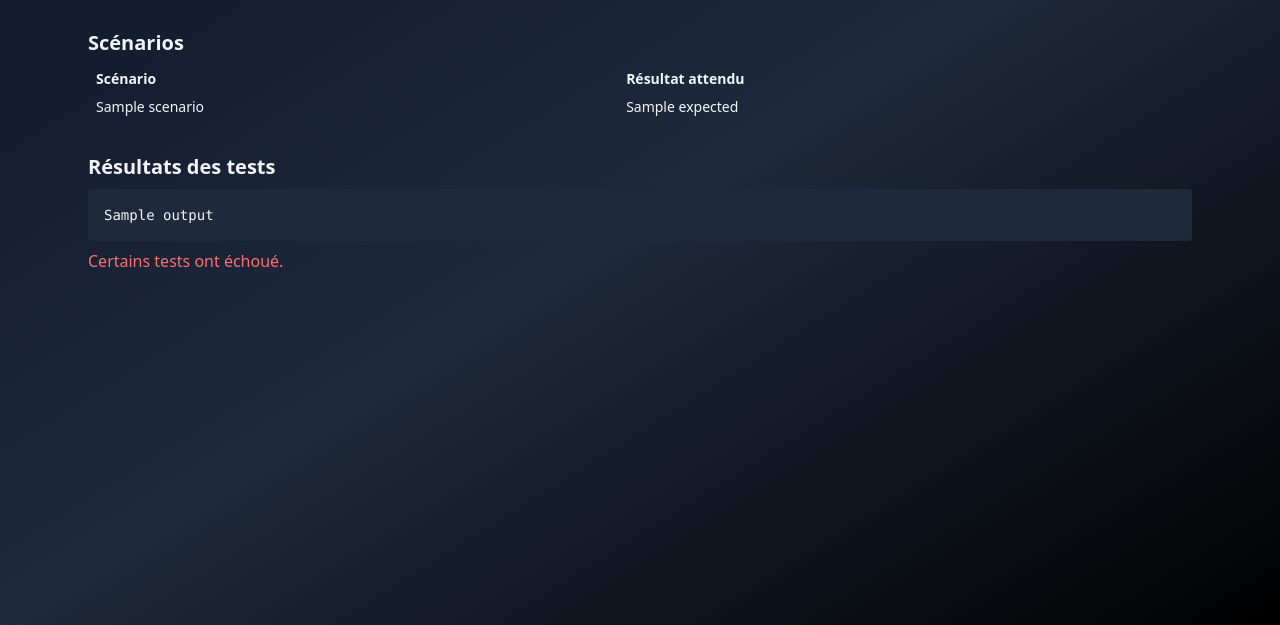
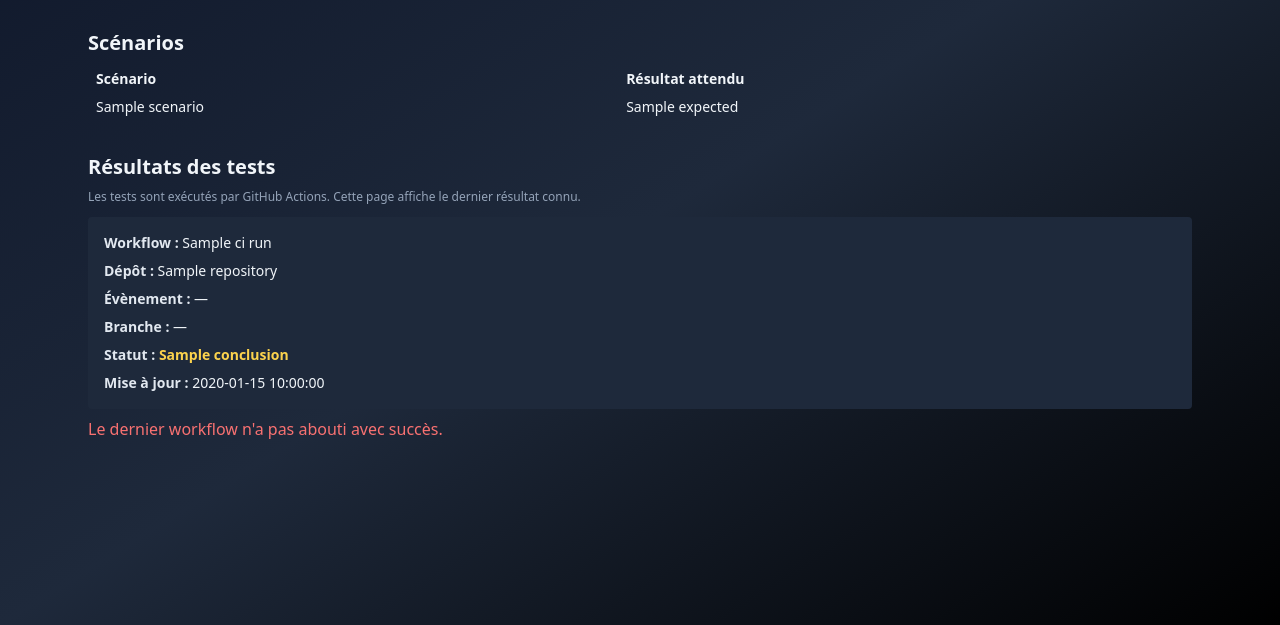
Before and after one commit to AnthonyM951/bloc4_final_project, a Flask app: template src/templates/admin_tests.html in a window 1280 px wide. Shown: the part 175-800 px from the top of the page. Run offline with Flask 3, Linux system fonts and the light colour scheme; the template is opened without the code that fills it: most values are stand-ins (such as "Sample title", 1, 10 or a date in 2020); some libraries are stand-ins or nearby versions.

Commit message:
Show GitHub Actions status on admin tests page

```diff
--- a/src/app.py
+++ b/src/app.py
@@ -1,8 +1,6 @@
 import json
 import os
 import re
-import subprocess
-import sys
 from functools import wraps
 from time import time
 
@@ -405,6 +403,85 @@ def admin_dashboard():
     return render_template("admin_dashboard.html")
 
 
+def fetch_latest_ci_status() -> tuple[dict[str, str | None], bool]:
+    """Retourne le statut du dernier run GitHub Actions configuré."""
+
+    repo = os.getenv("GITHUB_REPO")
+    workflow = os.getenv("GITHUB_WORKFLOW")
+    branch = os.getenv("GITHUB_WORKFLOW_BRANCH")
+    token = os.getenv("GITHUB_TOKEN")
+
+    if not repo or not workflow:
+        return (
+            {
+                "error": (
+                    "GitHub Actions n'est pas configuré. Définissez "
+                    "GITHUB_REPO et GITHUB_WORKFLOW."
+                )
+            },
+            False,
+        )
+
+    url = f"https://api.github.com/repos/{repo}/actions/workflows/{workflow}/runs"
+    params: dict[str, str | int] = {"per_page": 1}
+    if branch:
+        params["branch"] = branch
+
+    headers = {"Accept": "application/vnd.github+json"}
+    if token:
+        headers["Authorization"] = f"Bearer {token}"
+
+    try:
+        resp = requests.get(url, headers=headers, params=params, timeout=10)
+    except Exception as exc:  # pragma: no cover - dépend du réseau
+        return ({"error": f"Impossible de contacter GitHub: {exc}"}, False)
+
+    if resp.status_code != 200:
+        try:
+            detail = resp.json().get("message", "")
+        except Exception:  # pragma: no cover - payload inattendu
+            detail = resp.text
+        message = detail or "Réponse inattendue de l'API GitHub."
+        return (
+            {
+                "error": (
+                    f"GitHub API a renvoyé {resp.status_code}: {message.strip()}"
+                )
+            },
+            False,
+        )
+
+    try:
+        payload = resp.json()
+    except Exception:  # pragma: no cover - payload inattendu
+        return ({"error": "Réponse JSON invalide depuis GitHub."}, False)
+
+    runs = payload.get("workflow_runs", [])
+    if not runs:
+        return ({"error": "Aucune exécution trouvée pour ce workflow."}, False)
+
+    run = runs[0]
+    info = {
+        "name": run.get("name") or run.get("display_title") or workflow,
+        "status": run.get("status"),
+        "conclusion": run.get("conclusion"),
+        "html_url": run.get("html_url"),
+        "updated_at": run.get("updated_at"),
+        "created_at": run.get("created_at"),
+        "run_started_at": run.get("run_started_at"),
+        "head_branch": run.get("head_branch"),
+        "head_sha": run.get("head_sha"),
+        "event": run.get("event"),
+        "actor": run.get("actor", {}).get("login") if run.get("actor") else None,
+        "commit_message": run.get("head_commit", {}).get("message"),
+        "repository": repo,
+    }
+
+    success = (run.get("conclusion") or "").lower() == "success"
+
+    return info, success
+
+
 @app.get("/admin/tests")
 @require_admin
 def admin_tests_page():
@@ -431,20 +508,14 @@ def admin_tests_page():
             "expected": "Accès interdit si rôle ≠ admin",
         },
     ]
-    try:
-        proc = subprocess.run(
-            [sys.executable, "-m", "pytest", "-q"],
-            capture_output=True,
-            text=True,
-            cwd=os.path.dirname(os.path.abspath(__file__)),
-        )
-        output = proc.stdout
-        success = proc.returncode == 0
-    except Exception as e:
-        output = str(e)
-        success = False
+
+    ci_run, success = fetch_latest_ci_status()
+
     return render_template(
-        "admin_tests.html", scenarios=scenarios, output=output, success=success
+        "admin_tests.html",
+        scenarios=scenarios,
+        ci_run=ci_run,
+        success=success,
     )
 
 
--- a/src/templates/admin_tests.html
+++ b/src/templates/admin_tests.html
@@ -25,9 +25,71 @@
   </section>
   <section>
     <h2 class="text-xl font-semibold mb-2">Résultats des tests</h2>
-    <pre class="bg-slate-800 p-4 rounded text-sm overflow-x-auto">{{ output }}</pre>
+    <p class="text-xs text-slate-400 mb-3">
+      Les tests sont exécutés par GitHub Actions. Cette page affiche le dernier
+      résultat connu.
+    </p>
+    {% if ci_run.get('error') %}
+    <div class="bg-red-900/40 border border-red-700/60 rounded p-4 text-sm">
+      <p class="text-red-200">{{ ci_run.get('error') }}</p>
+    </div>
+    {% else %}
+    <div class="bg-slate-800 p-4 rounded text-sm space-y-2">
+      <p>
+        <span class="font-semibold text-slate-200">Workflow :</span>
+        {{ ci_run.get('name') }}
+      </p>
+      <p>
+        <span class="font-semibold text-slate-200">Dépôt :</span>
+        {{ ci_run.get('repository') }}
+      </p>
+      <p>
+        <span class="font-semibold text-slate-200">Évènement :</span>
+        {{ ci_run.get('event') or '—' }}
+      </p>
+      <p>
+        <span class="font-semibold text-slate-200">Branche :</span>
+        {{ ci_run.get('head_branch') or '—' }}
+      </p>
+      <p>
+        <span class="font-semibold text-slate-200">Statut :</span>
+        {% set conclusion = ci_run.get('conclusion') or ci_run.get('status') %}
+        <span
+          class="font-semibold {% if success %}text-emerald-400{% elif conclusion in ['failure', 'cancelled'] %}text-red-400{% else %}text-amber-300{% endif %}"
+        >
+          {{ conclusion or 'Inconnu' }}
+        </span>
+      </p>
+      {% if ci_run.get('commit_message') %}
+      <p>
+        <span class="font-semibold text-slate-200">Commit :</span>
+        {{ ci_run.get('commit_message') }}
+      </p>
+      {% endif %}
+      {% if ci_run.get('updated_at') %}
+      <p>
+        <span class="font-semibold text-slate-200">Mise à jour :</span>
+        {{ ci_run.get('updated_at') }}
+      </p>
+      {% endif %}
+      {% if ci_run.get('html_url') %}
+      <p>
+        <a
+          href="{{ ci_run.get('html_url') }}"
+          target="_blank"
+          rel="noopener noreferrer"
+          class="text-indigo-300 underline hover:text-indigo-200"
+        >
+          Voir les détails sur GitHub
+        </a>
+      </p>
+      {% endif %}
+    </div>
     {% if not success %}
-    <p class="text-red-400 mt-2">Certains tests ont échoué.</p>
+    <p class="text-red-400 mt-2">
+      Le dernier workflow n'a pas abouti avec succès.
+    </p>
+    {% endif %}
     {% endif %}
   </section>
 </div>
```
